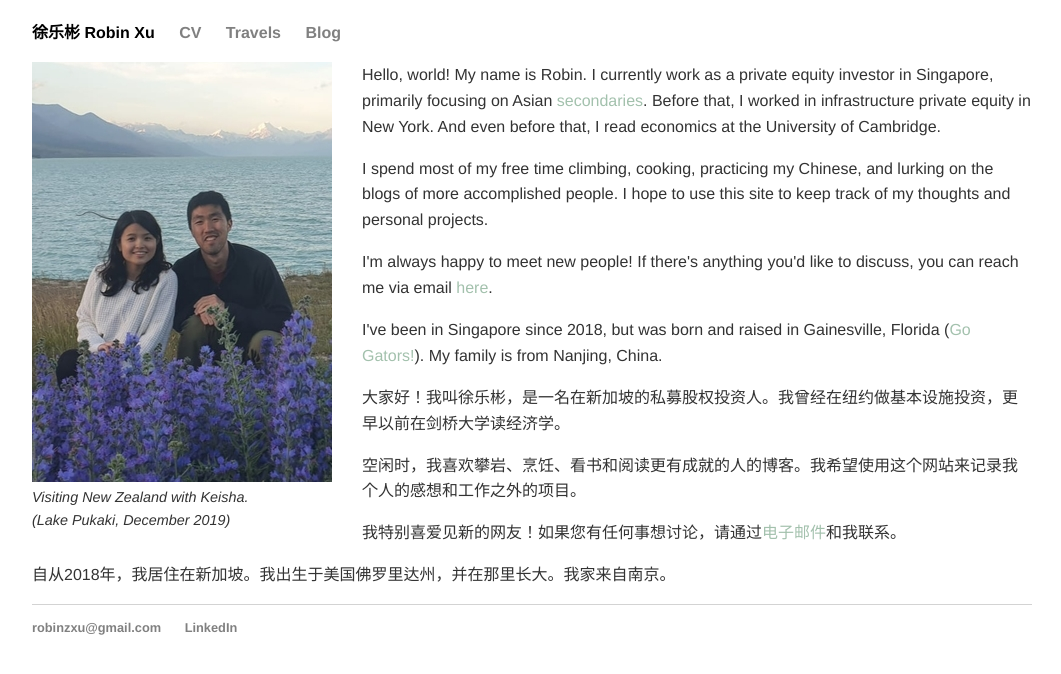
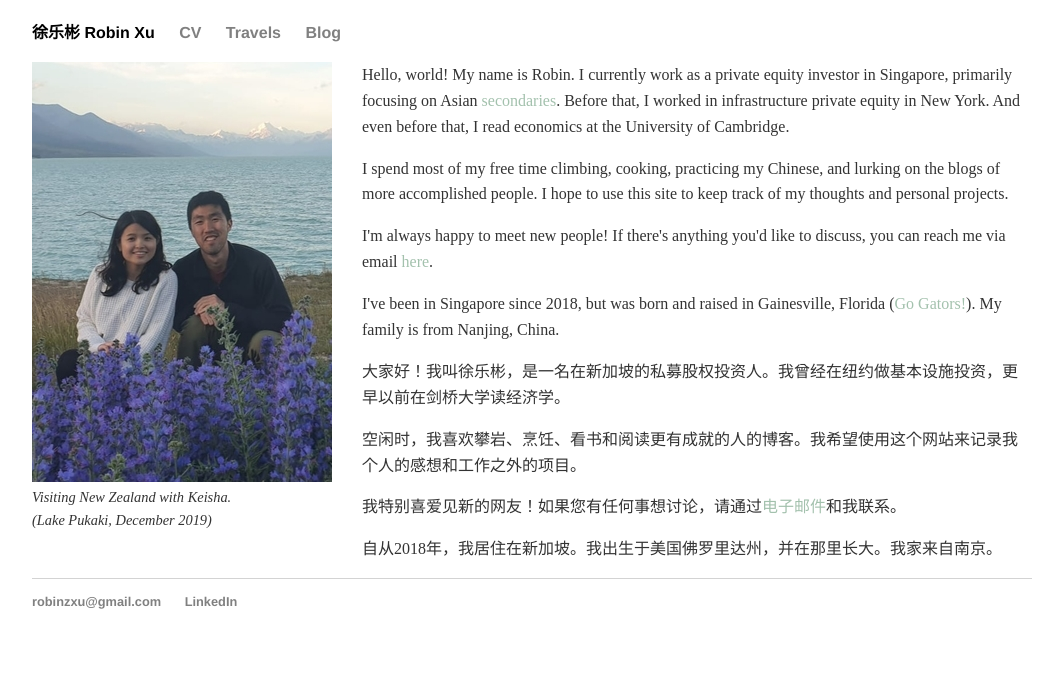
Before and after one commit to robinzxu/robinzxu.github.io, a Jekyll site: the page index.html, which Jekyll copies as it is, in a window 1280 px wide. Shown: the top 674 px of the page, without its empty margins (108-1169 px from the left). Built offline with Jekyll 4.4.1, drawn with Linux system fonts in a browser that asks for light colours.

Commit message:
Update main.css

```diff
--- a/css/main.css
+++ b/css/main.css
@@ -3,7 +3,7 @@ body { margin: 20px auto; width: 90%; max-width:1000px }
 a { text-decoration: none; color: #a3c1ad; }
 a:hover { text-decoration: underline; }
 
-p, ul { font-size: 1em; line-height: 1.618em; color: #333; font-family: 'Helvetica', 'Arial', 'Sans-Serif'; }
+p, ul { font-size: 1em; line-height: 1.618em; color: #333; }
 
 h1, h2, h3, h4 { font-family: 'Helvetica', 'Arial', 'Sans-Serif'; }
 h1 { font-size: 2.0em;  }
```
